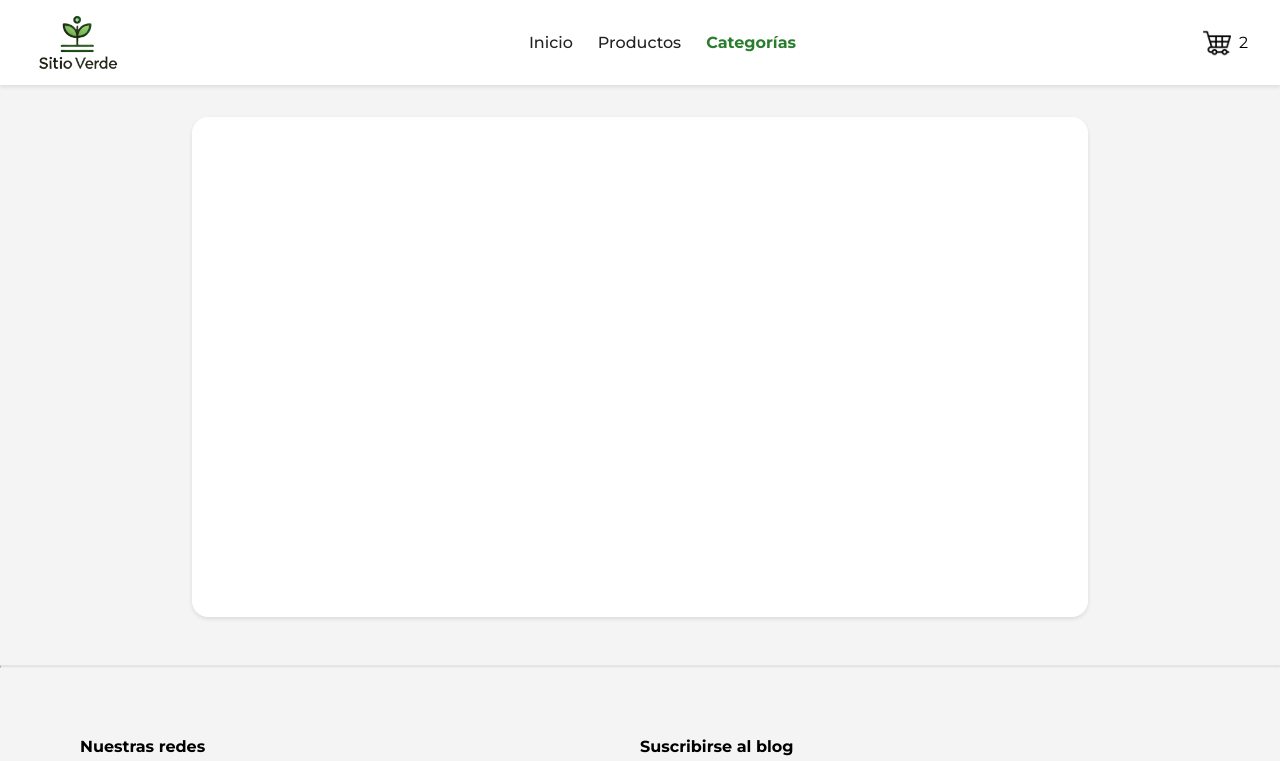
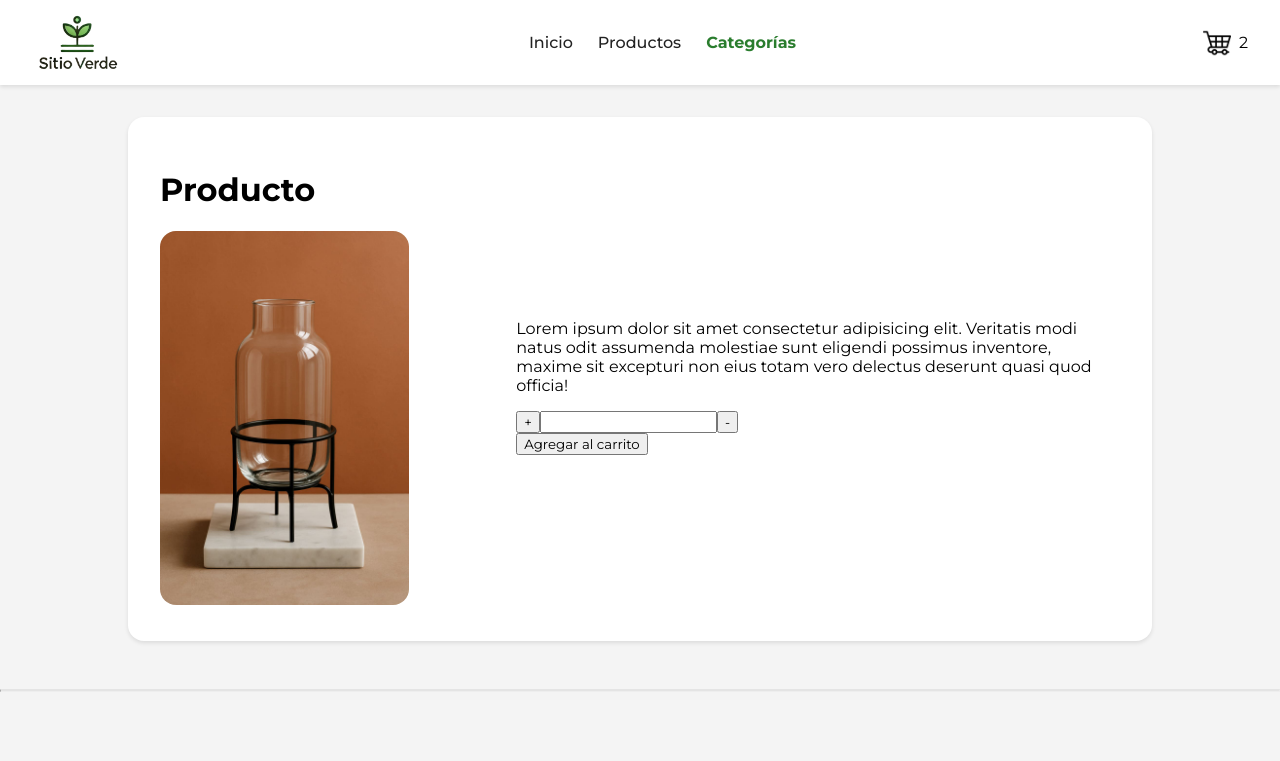
Before and after one commit to lucho-be/ReactJS-lucianobellante, a React (Vite) app: page /categorias in a window 1280 px wide. Shown: the top 761 px of the page. Built offline with nearby package versions, Linux system fonts and the light colour scheme.

Commit message:
producto detalle

```diff
--- a/src/App.css
+++ b/src/App.css
@@ -227,14 +227,20 @@ h5 {
 }
 
 .productDetail {
-  width: 70%;
-  height: 500px;
+  width: 80%;
+  padding: 2em;
   box-shadow: var(--shadow);
   display: flex;
-  flex-wrap: wrap;
+  flex-direction: row;
   background-color: white;
   border-radius: 1em;
   margin: 2em auto;
+  align-items: center;
+}
+
+.productDetail img {
+  width: 70%;
+  border-radius: 1em;
 }
 
 .skeleton {
--- a/src/components/ProductoDetalle.jsx
+++ b/src/components/ProductoDetalle.jsx
@@ -1,7 +1,20 @@
 export default function ProductoDetalle() {
   return (
     <div className="productDetail">
-
+        <div>
+        <h1>Producto</h1>
+        <img src="public\img\productos\Jarrón Cilíndrico.jpg" alt="" />
+        </div>
+        <div>
+        <p>Lorem ipsum dolor sit amet consectetur adipisicing elit. Veritatis modi natus odit assumenda molestiae sunt eligendi possimus inventore, maxime sit excepturi non eius totam vero delectus deserunt quasi quod officia!
+        </p>
+        <div>
+        <input type="button" value="+" />
+        <input type="number" name="" id="" />
+        <input type="button" value="-" />
+        </div>
+        <button>Agregar al carrito</button>
+        </div>
     </div>
 
   )
--- a/src/main.jsx
+++ b/src/main.jsx
@@ -1,4 +1,4 @@
-import { StrictMode } from 'react'
+  import { StrictMode } from 'react'
 import { createRoot } from 'react-dom/client'
 import './App.css'
 import App from './App.jsx'
```
